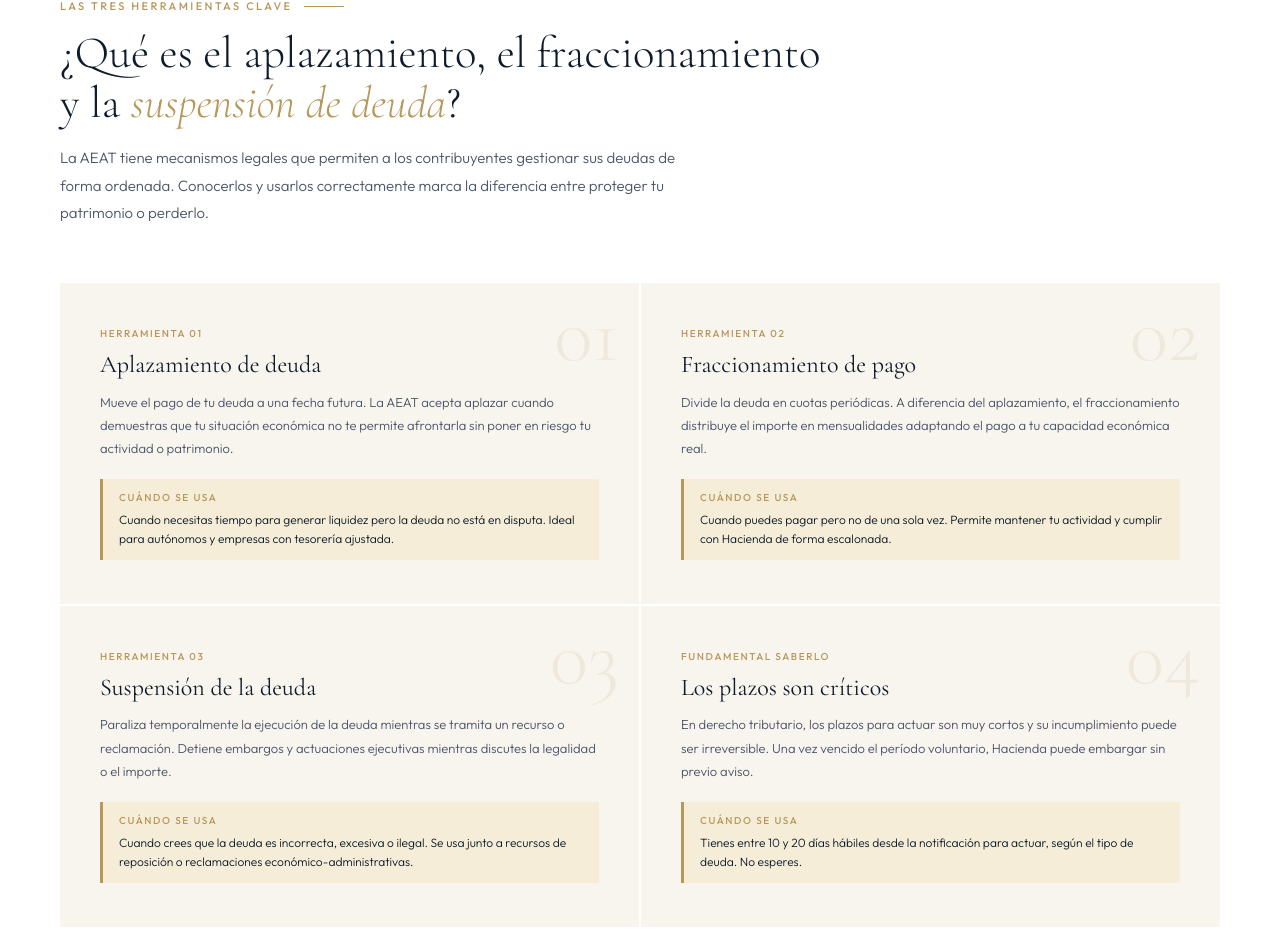
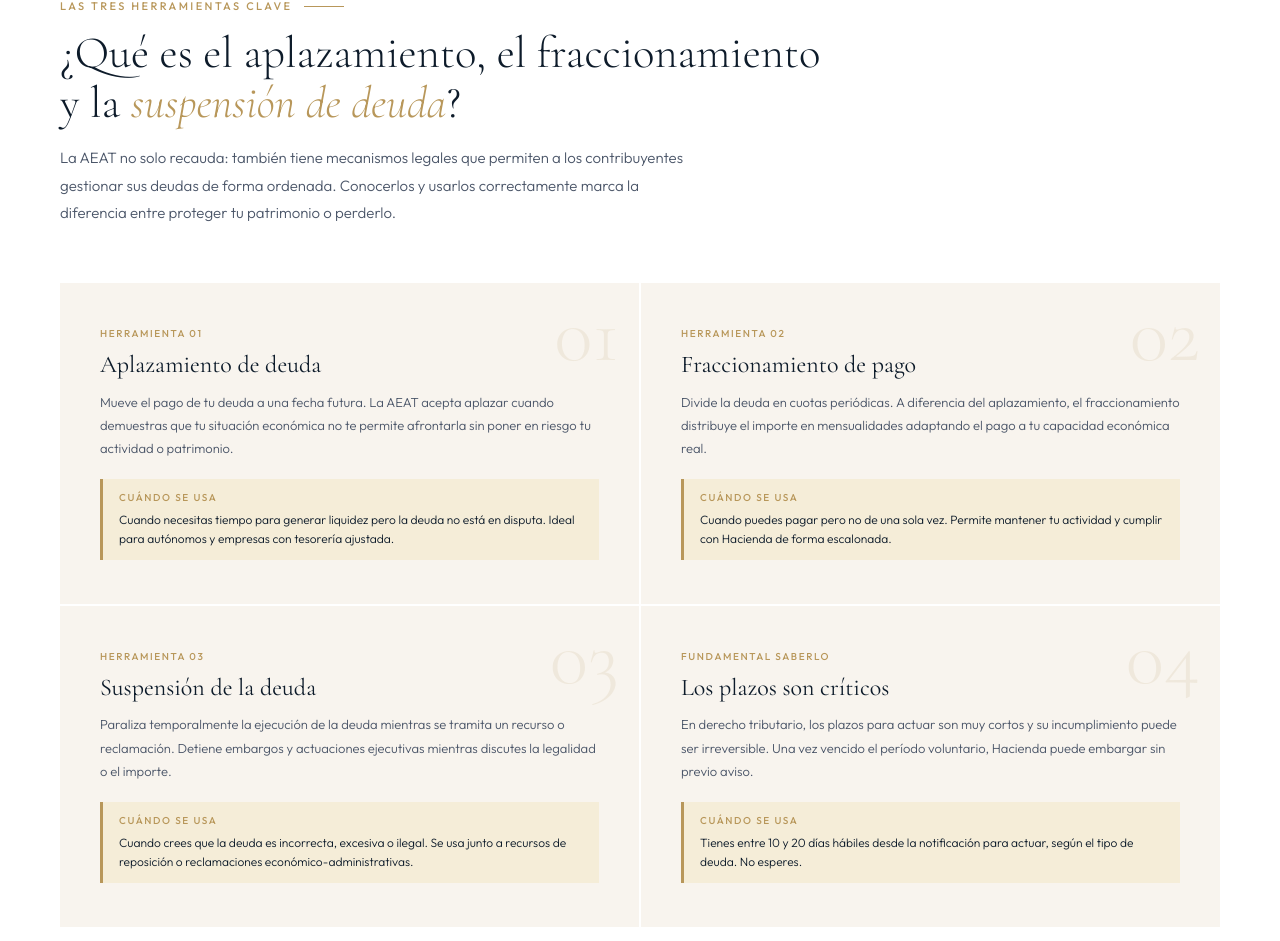
Before and after one commit to Ivanrm01/IRM-Abogados, a Next.js app: page /garantias-deuda-aeat in a window 1280 px wide. Shown: the part 835-1776 px from the top of the page. Built offline with nearby package versions, Linux system fonts and the light colour scheme.

Commit message:
Update page.jsx

```diff
--- a/app/garantias-deuda-aeat/page.jsx
+++ b/app/garantias-deuda-aeat/page.jsx
@@ -79,7 +79,7 @@ export default function GarantiasPage() {
       <section className={styles.herramientasSection} id="herramientas">
         <div className={styles.eyebrow}>Las tres herramientas clave</div>
         <h2 className={styles.sectionTitle}>¿Qué es el aplazamiento, el fraccionamiento<br />y la <em>suspensión de deuda</em>?</h2>
-        <p className={styles.sectionIntro}>La AEAT tiene mecanismos legales que permiten a los contribuyentes gestionar sus deudas de forma ordenada. Conocerlos y usarlos correctamente marca la diferencia entre proteger tu patrimonio o perderlo.</p>
+        <p className={styles.sectionIntro}>La AEAT no solo recauda: también tiene mecanismos legales que permiten a los contribuyentes gestionar sus deudas de forma ordenada. Conocerlos y usarlos correctamente marca la diferencia entre proteger tu patrimonio o perderlo.</p>
         <div className={styles.herramientasGrid}>
           {herramientas.map(h => (
             <div key={h.n} className={styles.herramientaCard}>
```
